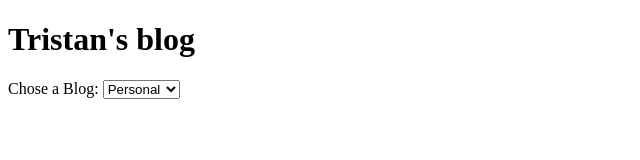
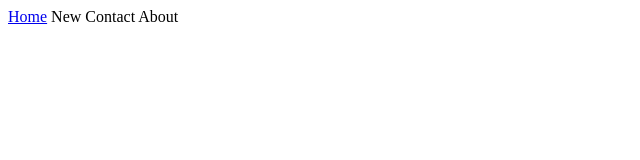
Before and after one commit to Tartelieus/Tartelieus.github.io, a plain HTML site: page index.html in a window 1280 px wide. Shown: the whole page, without its empty margins (0-640 px from the left). Drawn offline with Linux system fonts and the light colour scheme.

Commit message:
Update index.html

```diff
--- a/index.html
+++ b/index.html
@@ -4,17 +4,18 @@
 
 <head>
 <meta charset="utf-8">
-<title>Tristan's blog</title>
+<title>Tristan's webpage</title>
 </head>
+
 <body>
-<div id="top">
-<h1>Tristan's blog</h1>
+<div class="topnav">
+          <a class="active" href="#home"> Home</a>
+          <a class="news"> New</a>
+          <a class="contact"> Contact</a>
+          <a class="about"> About</a>
 </div>
 
-<form>
-<label for="blog names"> Chose a Blog:</label>
-<select name="blog names" id="blog names">
-<option value="personal">Personal</option>
-<option value="business"> Business</option>
+</body>
 
-</select>
+
+</html>
```
